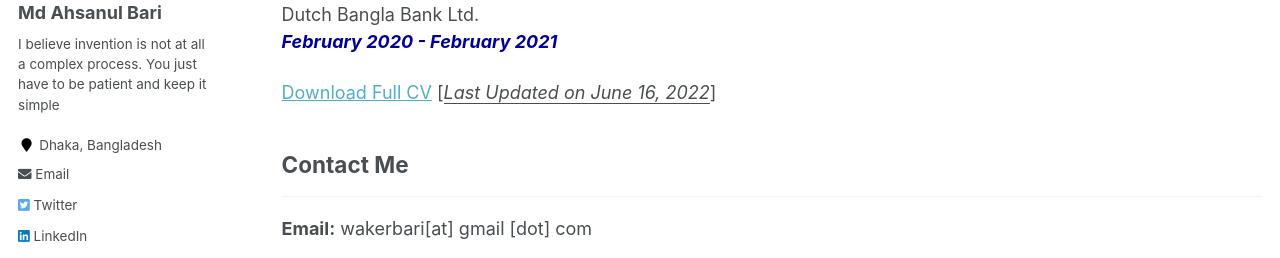
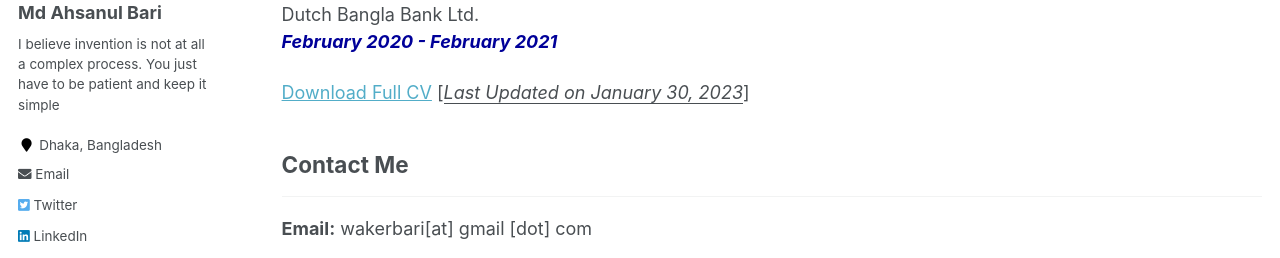
Before and after one commit to AhsanulBariRomi/ahsanul-bari.github.io, a Jekyll site: the page built from _pages/cv.md, in a window 1280 px wide and 900 px high, scrolled down 1047 px. Shown: the part 178-436 px from the top of the window. Built offline with Jekyll 4.4.1, drawn with Linux system fonts in a browser that asks for light colours.

Commit message:
Update cv.md

```diff
--- a/_pages/cv.md
+++ b/_pages/cv.md
@@ -41,7 +41,7 @@ IT Development Division <br/>
 Dutch Bangla Bank Ltd.<br />
 <i style='color:#000099;'>**February 2020 - February 2021**</i>
 
-[Download Full CV](https://drive.google.com/file/d/1bv9SSRFBx7LpyPiuerMqCqYZEsAc30uY/view?usp=share_link) [<ins>*Last Updated on June 16, 2022*</ins>]
+[Download Full CV](https://drive.google.com/file/d/1bv9SSRFBx7LpyPiuerMqCqYZEsAc30uY/view?usp=share_link) [<ins>*Last Updated on January 30, 2023*</ins>]
 
 ## Contact Me
 -------------
```
